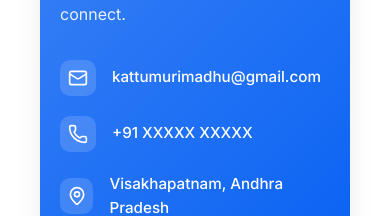
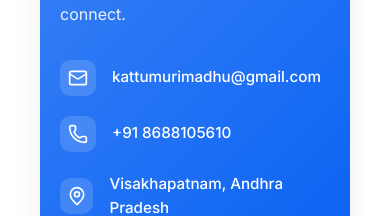
Before and after one commit to KattumuriMadhu/Portfolio, a Next.js app: page / in a window 390 px wide. Shown: the part 8383-8599 px from the top of the page. Built offline with nearby package versions, Linux system fonts and the light colour scheme; no server answers.

Commit message:
feat: restored phone number natively in code

```diff
--- a/components/sections/Contact/Contact.jsx
+++ b/components/sections/Contact/Contact.jsx
@@ -12,6 +12,7 @@ import styles from "./Contact.module.scss";
 export function Contact() {
     // Removed formState to prevent re-renders on every keystroke (Fixes typing lag)
     const [status, setStatus] = useState("idle"); // idle, sending, success, error
+    const [errorMessage, setErrorMessage] = useState("");
 
     const handleSubmit = async (e) => {
         e.preventDefault();
@@ -47,6 +48,8 @@ export function Contact() {
             setTimeout(() => setStatus("idle"), 5000);
         } catch (error) {
             console.error("Error submitting form:", error);
+            const errorText = error.text || error.message || "Unknown error";
+            setErrorMessage(errorText);
             setStatus("error");
         }
     };
@@ -85,7 +88,7 @@ export function Contact() {
                                 <div className={styles.iconBox}>
                                     <Phone size={20} />
                                 </div>
-                                <span suppressHydrationWarning>{process.env.NEXT_PUBLIC_PHONE_NUMBER || "+91 XXXXX XXXXX"}</span>
+                                <span>+91 8688105610</span>
                             </div>
                             <div className={styles.item}>
                                 <div className={styles.iconBox}>
@@ -184,7 +187,7 @@ export function Contact() {
                             )}
                             {status === "error" && (
                                 <p className={styles.errorMessage}>
-                                    Something went wrong. Please try again or email me directly.
+                                    Failed to send: {errorMessage}
                                 </p>
                             )}
                         </form>
```
